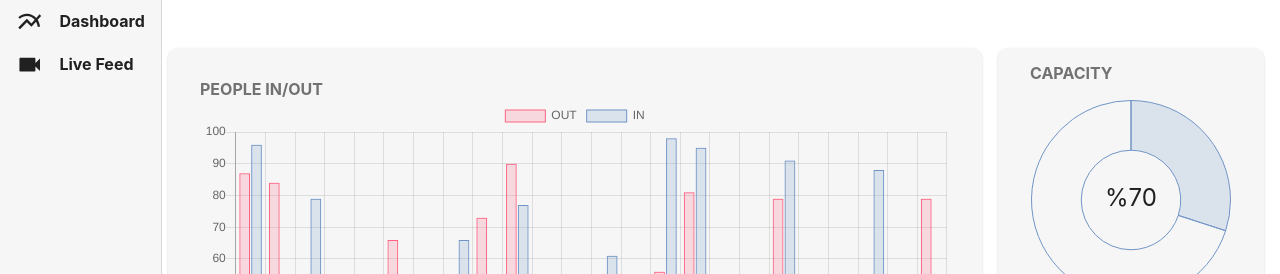
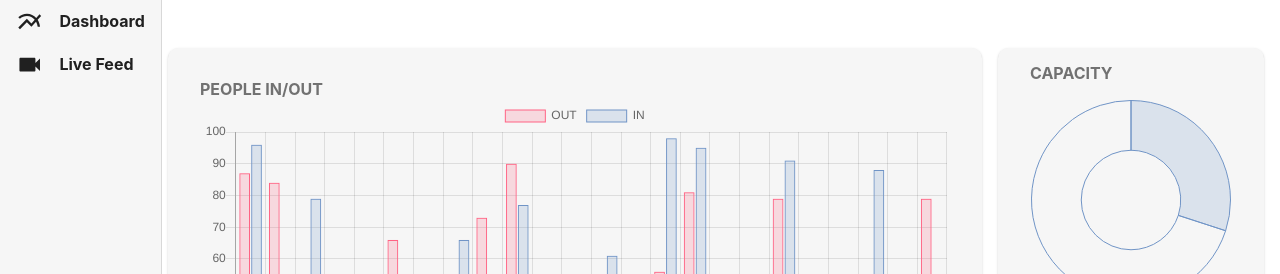
Before and after one commit to Corsage/2020-vision, a React (Create React App) app in the folder front/my-app/: page /dashboard in a window 1280 px wide. Shown: the top 274 px of the page. Built offline with nearby package versions, Linux system fonts and the light colour scheme; no server answers.

Commit message:
fix doughnut data

```diff
--- a/front/my-app/src/components/DashboardOverview.js
+++ b/front/my-app/src/components/DashboardOverview.js
@@ -76,13 +76,13 @@ const DashboardOverview = () => {
                 console.log(data)
             })
         }
-        if(dailyFlowData === null) {
+        if (dailyFlowData === null) {
             getDailyFlowData().then((data) => {
                 setDailyFlowData(data)
                 console.log('flow', data)
             })
         }
-        if(dailyCapacityData === null) {
+        if (dailyCapacityData === null) {
             getDailyCapacity().then((data) => {
                 setDailyCapacityData(data)
                 console.log('capacity', data)
@@ -114,7 +114,7 @@ const DashboardOverview = () => {
     }
 
     const data = {
-        labels: dailyFlowData? dailyFlowData.x_axis : chartLabels,
+        labels: dailyFlowData ? dailyFlowData.x_axis : chartLabels,
         datasets: [
             {
                 label: 'OUT',
@@ -123,7 +123,7 @@ const DashboardOverview = () => {
                 borderWidth: 1,
                 hoverBackgroundColor: 'rgba(255,99,132,0.4)',
                 hoverBorderColor: 'rgba(255,99,132,1)',
-                data: dailyFlowData? dailyFlowData.y_axis_out : chartData
+                data: dailyFlowData ? dailyFlowData.y_axis_out : chartData
             },
             {
                 label: 'IN',
@@ -132,7 +132,7 @@ const DashboardOverview = () => {
                 borderWidth: 1,
                 hoverBackgroundColor: 'rgba(112, 148, 198,0.4)',
                 hoverBorderColor: 'rgba(112, 148, 198,1)',
-                data: dailyFlowData? dailyFlowData.y_axis_in : chartData2
+                data: dailyFlowData ? dailyFlowData.y_axis_in : chartData2
             }
         ]
     };
@@ -143,7 +143,7 @@ const DashboardOverview = () => {
             'Empty',
         ],
         datasets: [{
-            data: [capacityRateData ? capacityRateData.currentAverageValue : 30 , capacityRateData ? 100-capacityRateData.currentAverageValue : 70],
+            data: [dailyCapacityData ? dailyCapacityData.currentAverageValue : 30, dailyCapacityData ? 100 - dailyCapacityData.currentAverageValue : 70],
             backgroundColor: [
                 'rgba(112, 148, 198, 0.2)',
                 'rgba(0,0,0,0)',
@@ -234,7 +234,10 @@ const DashboardOverview = () => {
 
                             </Grid>
                             <Typography variant={'h3'} className={classes.percentageText}>
-                                %70
+                                {dailyCapacityData !== null &&
+                                    "%" + dailyCapacityData.currentAverageValue
+                                }
+
                                 </Typography>
 
                         </Card>
```
